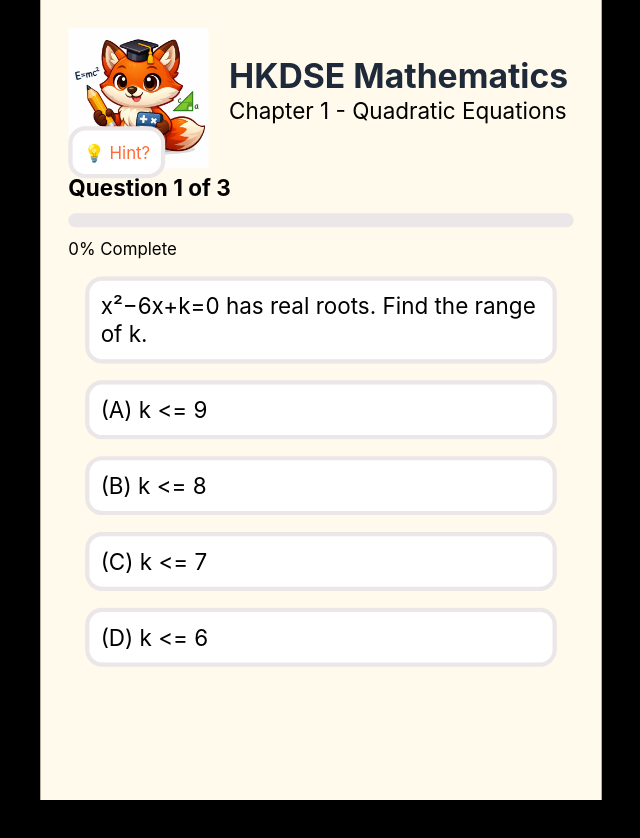
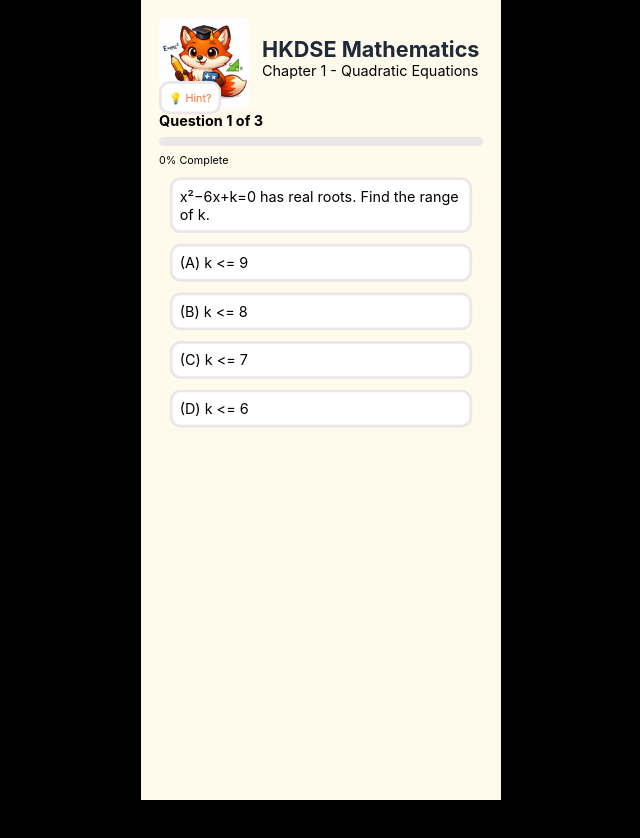
Before and after one commit to leonyipa/dse, a plain HTML site: page index.html in a window 1280 px wide. Shown: the whole page, without its empty margins (319-959 px from the left). Before the commit the page ends 800 px from the top, so only its background shows below. Drawn offline with Linux system fonts and the light colour scheme.

Commit message:
Add files via upload

```diff
--- a/index.html
+++ b/index.html
@@ -16,7 +16,7 @@
 .mobileFrame {
 	background-color:#FFFAEB;
 	width:400px;
-	height:570px;
+	height:889px;
 	margin:auto;
 
 	transform-origin: top;
@@ -218,7 +218,7 @@ let nextQuestion = function(){
 nextQuestion();
 
 let resizePage = function(){
-	document.getElementById("mobileFrame").style.transform = `scale(${window.innerHeight/570})`;
+	document.getElementById("mobileFrame").style.transform = `scale(${window.innerHeight/889})`;
 }
 resizePage();
 window.addEventListener('resize', (event) => {
```
